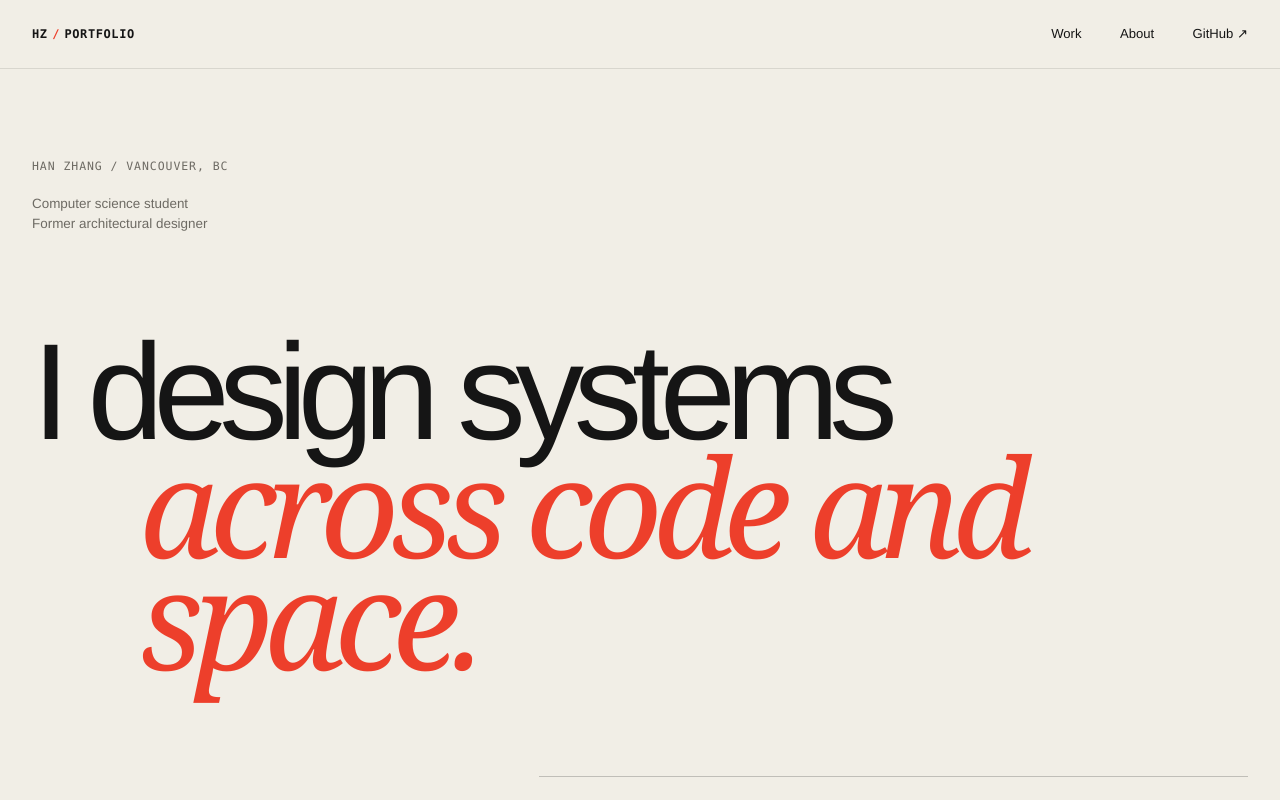
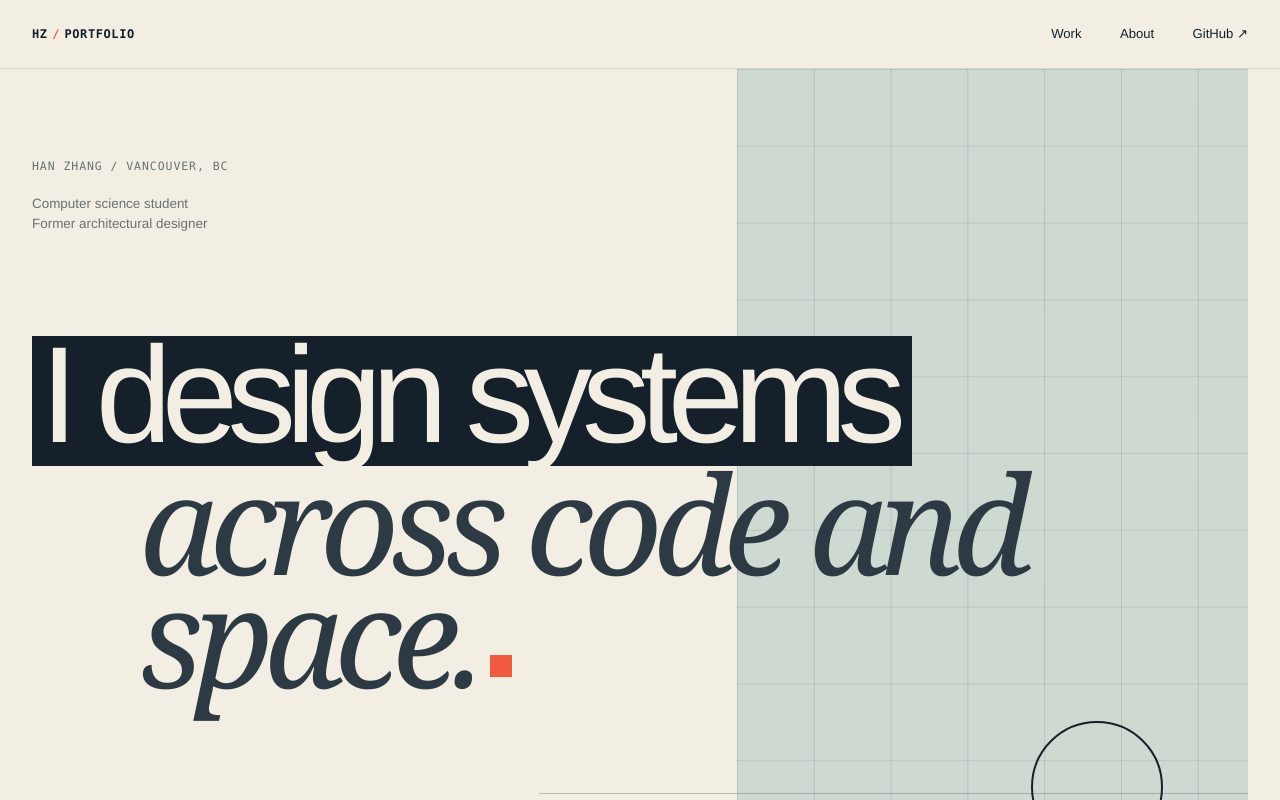
Before and after one commit to HanZ14c/Portfolio-Website, a Next.js app: page / in a window 1280 px wide. Shown: the top 800 px of the page. Built offline with nearby package versions, Linux system fonts and the light colour scheme.

Commit message:
Apply split-practice color system

```diff
--- a/app/globals.css
+++ b/app/globals.css
@@ -1,11 +1,15 @@
 :root {
-  --paper: #f1eee6;
-  --paper-deep: #e6e1d6;
-  --ink: #151515;
-  --muted: #6d6a63;
-  --line: rgba(21, 21, 21, 0.22);
-  --soft-line: rgba(21, 21, 21, 0.11);
-  --red: #ed3f2b;
+  --paper: #f2eee4;
+  --paper-deep: #e4dfd4;
+  --ink: #15202a;
+  --ink-soft: #2d3a43;
+  --muted: #69716f;
+  --spatial-wash: #ced9d1;
+  --spatial-wash-deep: #afc0b6;
+  --signal: #f05a3e;
+  --line: rgba(21, 32, 42, 0.24);
+  --soft-line: rgba(21, 32, 42, 0.12);
+  --red: var(--signal);
   --page: min(1720px, calc(100vw - 64px));
   --sans: "Helvetica Neue", "Noto Sans SC", Arial, sans-serif;
   --serif: Georgia, "Noto Serif SC", "Times New Roman", serif;
@@ -32,8 +36,8 @@ body {
 }
 
 ::selection {
-  background: var(--ink);
-  color: var(--paper);
+  background: var(--signal);
+  color: white;
 }
 
 a {
@@ -136,7 +140,7 @@ ul {
   bottom: -5px;
   left: 0;
   height: 1px;
-  background: currentColor;
+  background: var(--signal);
   content: "";
   transform: scaleX(0);
   transform-origin: right;
@@ -156,10 +160,39 @@ ul {
 }
 
 .home-hero {
+  position: relative;
   display: grid;
   grid-template-columns: repeat(12, minmax(0, 1fr));
+  isolation: isolate;
   min-height: calc(100svh - 69px);
   padding: clamp(44px, 7vw, 112px) 0 36px;
+}
+
+.home-hero::before {
+  position: absolute;
+  z-index: -1;
+  top: 0;
+  right: 0;
+  width: 42%;
+  height: 100%;
+  background:
+    linear-gradient(90deg, rgba(21, 32, 42, 0.12) 1px, transparent 1px),
+    linear-gradient(rgba(21, 32, 42, 0.1) 1px, transparent 1px),
+    var(--spatial-wash);
+  background-size: clamp(58px, 6vw, 104px) clamp(58px, 6vw, 104px);
+  content: "";
+}
+
+.home-hero::after {
+  position: absolute;
+  z-index: -1;
+  right: 7%;
+  bottom: 10%;
+  width: clamp(86px, 10vw, 170px);
+  aspect-ratio: 1;
+  border: 2px solid var(--ink);
+  border-radius: 50%;
+  content: "";
 }
 
 .home-hero__meta {
@@ -186,12 +219,32 @@ ul {
 
 .home-hero h1 span {
   display: block;
+}
+
+.home-hero__code {
+  width: fit-content;
+  padding: 0.02em 0.12em 0.11em 0.06em;
+  background: var(--ink);
+  color: var(--paper);
+}
+
+.home-hero h1 .home-hero__space {
   margin-left: 8.4vw;
-  color: var(--red);
+  color: var(--ink-soft);
   font-family: var(--serif);
   font-style: italic;
   font-weight: 400;
   letter-spacing: -0.065em;
+}
+
+.home-hero h1 .home-hero__space::after {
+  display: inline-block;
+  width: 0.16em;
+  height: 0.16em;
+  margin-left: 0.1em;
+  background: var(--signal);
+  content: "";
+  transform: translateY(-0.08em);
 }
 
 .home-hero__footer {
@@ -234,6 +287,23 @@ ul {
   text-transform: uppercase;
 }
 
+.discipline-strip span:nth-child(1) {
+  background: var(--ink);
+  color: var(--paper);
+}
+
+.discipline-strip span:nth-child(2) {
+  background: var(--spatial-wash-deep);
+}
+
+.discipline-strip span:nth-child(3) {
+  background: var(--paper-deep);
+}
+
+.discipline-strip span:nth-child(4) {
+  background: var(--spatial-wash);
+}
+
 .discipline-strip span:last-child {
   border: 0;
 }
@@ -281,7 +351,7 @@ ul {
   position: relative;
   aspect-ratio: 16 / 10;
   overflow: hidden;
-  background: var(--project-accent, var(--paper-deep));
+  background: var(--spatial-wash);
 }
 
 .project-card__visual img {
@@ -355,6 +425,7 @@ ul {
 }
 
 .project-card a:hover .project-card__arrow {
+  color: var(--signal);
   transform: translate(3px, -3px);
 }
 
@@ -363,10 +434,10 @@ ul {
   width: 100%;
   height: 100%;
   background:
-    linear-gradient(90deg, transparent 0 9.8%, rgba(21, 21, 21, 0.1) 10% 10.2%, transparent 10.4%),
-    linear-gradient(rgba(21, 21, 21, 0.08) 1px, transparent 1px),
-    linear-gradient(90deg, rgba(21, 21, 21, 0.08) 1px, transparent 1px),
-    var(--project-accent);
+    linear-gradient(90deg, transparent 0 9.8%, rgba(242, 238, 228, 0.16) 10% 10.2%, transparent 10.4%),
+    linear-gradient(rgba(242, 238, 228, 0.1) 1px, transparent 1px),
+    linear-gradient(90deg, rgba(242, 238, 228, 0.1) 1px, transparent 1px),
+    var(--ink);
   background-size: auto, 32px 32px, 32px 32px, auto;
 }
 
@@ -374,7 +445,7 @@ ul {
   position: absolute;
   right: 5%;
   bottom: -0.18em;
-  color: rgba(21, 21, 21, 0.78);
+  color: var(--spatial-wash);
   font-family: var(--mono);
   font-size: clamp(6rem, 14vw, 13rem);
   font-weight: 700;
@@ -386,7 +457,7 @@ ul {
 .project-cover__code i {
   position: absolute;
   height: 9px;
-  background: var(--ink);
+  background: var(--signal);
 }
 
 .code-cover i:nth-of-type(1) { top: 18%; left: 8%; width: 38%; }
@@ -425,6 +496,16 @@ ul {
   border-top: 1px solid var(--ink);
 }
 
+.home-about::before {
+  display: block;
+  width: clamp(54px, 7vw, 118px);
+  height: 8px;
+  margin-top: -1px;
+  margin-bottom: 30px;
+  background: var(--spatial-wash-deep);
+  content: "";
+}
+
 .home-about__grid {
   display: grid;
   grid-template-columns: 8fr 4fr;
@@ -568,9 +649,9 @@ ul {
 
 .project-filters button:hover,
 .project-filters button[aria-pressed="true"] {
-  border-color: var(--ink);
-  background: var(--ink);
-  color: var(--paper);
+  border-color: var(--signal);
+  background: var(--signal);
+  color: white;
 }
 
 .project-filters button span {
@@ -609,7 +690,7 @@ ul {
 
 .project-sort select:hover,
 .project-sort select:focus-visible {
-  border-color: var(--ink);
+  border-color: var(--signal);
   outline: none;
 }
 
@@ -667,6 +748,36 @@ ul {
   font-family: var(--mono);
   font-size: 0.65rem;
   text-transform: uppercase;
+}
+
+.project-group[data-group="Software"] .project-group__heading,
+.project-group[data-group="Academic Architecture"] .project-group__heading,
+.project-group[data-group="Architecture Practice"] .project-group__heading,
+.project-group[data-group="Visual Studies"] .project-group__heading {
+  margin-inline: -18px;
+  padding: 18px;
+}
+
+.project-group[data-group="Software"] .project-group__heading {
+  background: var(--ink);
+  color: var(--paper);
+}
+
+.project-group[data-group="Software"] .project-group__heading > div,
+.project-group[data-group="Software"] .project-group__heading > p {
+  color: var(--spatial-wash);
+}
+
+.project-group[data-group="Academic Architecture"] .project-group__heading {
+  background: var(--spatial-wash-deep);
+}
+
+.project-group[data-group="Architecture Practice"] .project-group__heading {
+  background: var(--spatial-wash);
+}
+
+.project-group[data-group="Visual Studies"] .project-group__heading {
+  background: var(--paper-deep);
 }
 
 .about-page {
@@ -776,6 +887,23 @@ ul {
   border-right: 1px solid var(--line);
 }
 
+.skills-grid article:first-child {
+  background: var(--ink);
+  color: var(--paper);
+}
+
+.skills-grid article:first-child p {
+  color: var(--spatial-wash);
+}
+
+.skills-grid article:nth-child(2) {
+  background: var(--paper-deep);
+}
+
+.skills-grid article:nth-child(3) {
+  background: var(--spatial-wash);
+}
+
 .skills-grid article:last-child {
   border: 0;
 }
@@ -839,7 +967,9 @@ ul {
 .project-subtitle {
   max-width: 1050px;
   margin-top: 30px;
-  color: var(--project-accent);
+  border-left: 5px solid var(--signal);
+  padding-left: 22px;
+  color: var(--ink-soft);
   font-family: var(--serif);
   font-size: clamp(1.7rem, 3.8vw, 4.5rem);
   letter-spacing: -0.04em;
@@ -851,8 +981,9 @@ ul {
   grid-template-columns: repeat(4, 1fr);
   gap: 24px;
   margin-top: clamp(64px, 8vw, 120px);
-  border-top: 1px solid var(--ink);
-  padding-top: 18px;
+  padding: 20px;
+  background: var(--ink);
+  color: var(--paper);
 }
 
 .project-hero__meta span,
@@ -866,6 +997,10 @@ ul {
   text-transform: uppercase;
 }
 
+.project-hero__meta span {
+  color: var(--spatial-wash);
+}
+
 .project-hero__meta p {
   max-width: 300px;
   font-size: 0.82rem;
@@ -875,7 +1010,7 @@ ul {
   width: 100%;
   max-height: 94vh;
   overflow: hidden;
-  background: var(--project-accent);
+  background: var(--spatial-wash);
 }
 
 .project-cover > img {
@@ -902,8 +1037,8 @@ ul {
   min-height: 76vh;
   overflow: hidden;
   background:
-    repeating-linear-gradient(90deg, transparent 0 8.25%, rgba(21, 21, 21, 0.12) 8.33% 8.4%),
-    var(--project-accent);
+    repeating-linear-gradient(90deg, transparent 0 8.25%, rgba(242, 238, 228, 0.14) 8.33% 8.4%),
+    var(--ink);
 }
 
 .project-cover__code span {
@@ -911,7 +1046,7 @@ ul {
   bottom: -0.16em;
   left: 2vw;
   max-width: 90vw;
-  color: rgba(21, 21, 21, 0.85);
+  color: var(--spatial-wash);
   font-family: var(--mono);
   font-size: clamp(6rem, 15vw, 17rem);
   font-weight: 700;
@@ -971,11 +1106,12 @@ ul {
   display: grid;
   grid-template-columns: repeat(3, 1fr);
   border-block: 1px solid var(--ink);
+  background: var(--spatial-wash);
 }
 
 .project-facts > div {
   min-height: 150px;
-  padding: 18px 20px 30px 0;
+  padding: 18px 20px 30px;
   border-right: 1px solid var(--line);
 }
 
@@ -1003,6 +1139,10 @@ ul {
 
 .project-section:first-child {
   border-top: 1px solid var(--line);
+}
+
+.project-section > .section-label {
+  color: var(--signal);
 }
 
 .project-section > div {
--- a/app/page.tsx
+++ b/app/page.tsx
@@ -17,8 +17,8 @@ export default function Home() {
             <p>Computer science student<br />Former architectural designer</p>
           </div>
           <h1 data-reveal>
-            I design systems
-            <span>across code and space.</span>
+            <span className="home-hero__code">I design systems</span>
+            <span className="home-hero__space">across code and space.</span>
           </h1>
           <div className="home-hero__footer" data-reveal>
             <p>
--- a/app/work/ProjectIndex.tsx
+++ b/app/work/ProjectIndex.tsx
@@ -99,7 +99,11 @@ export function ProjectIndex() {
       {filter === "All" ? (
         <div className="project-groups" aria-label={`Projects grouped by ${sortMode}`}>
           {groups.map((group, index) => (
-            <section className="project-group" key={group.label}>
+            <section
+              className="project-group"
+              data-group={sortMode === "category" ? group.label : undefined}
+              key={group.label}
+            >
               <header className="project-group__heading">
                 <div>
                   <span>{String(index + 1).padStart(2, "0")}</span>
```
